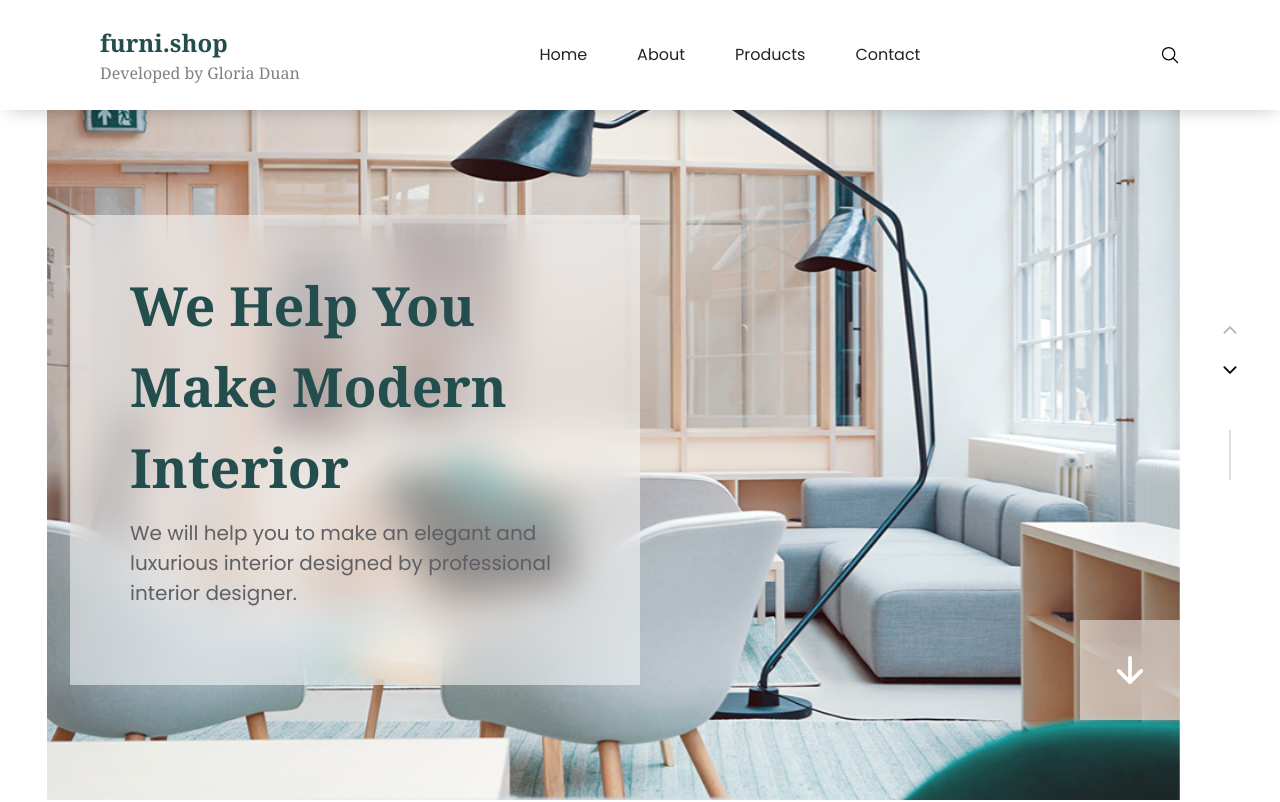
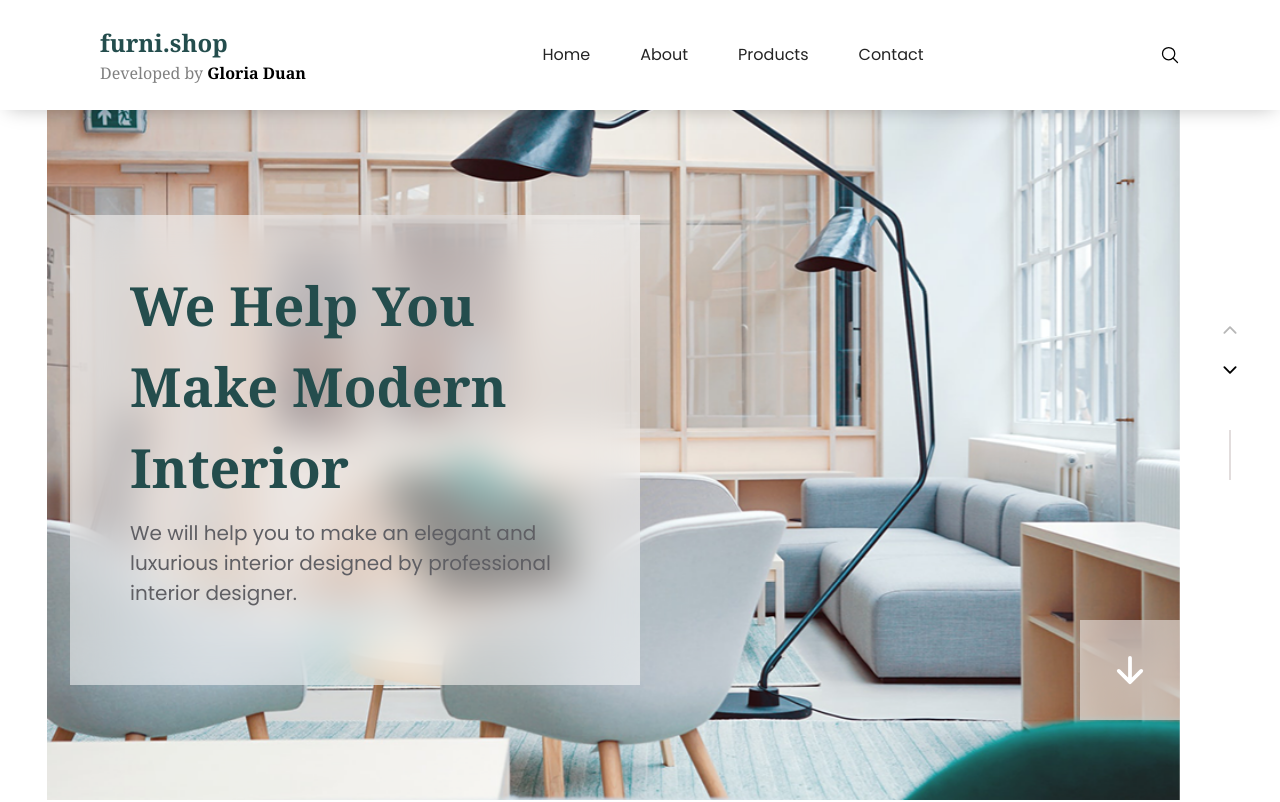
Before and after one commit to httpgloria/furniture-website, a plain HTML site: page index.html in a window 1280 px wide. Shown: the top 802 px of the page. Drawn offline with nearby package versions, Linux system fonts and the light colour scheme.

Commit message:
edited message

```diff
--- a/index.html
+++ b/index.html
@@ -24,7 +24,10 @@
                   font-weight: normal;
                   color: gray;
                "
-               >Developed by Gloria Duan</span
+               >Developed by
+               <span style="color: black; font-weight: bold"
+                  >Gloria Duan</span
+               ></span
             >
          </h2>
 
```
